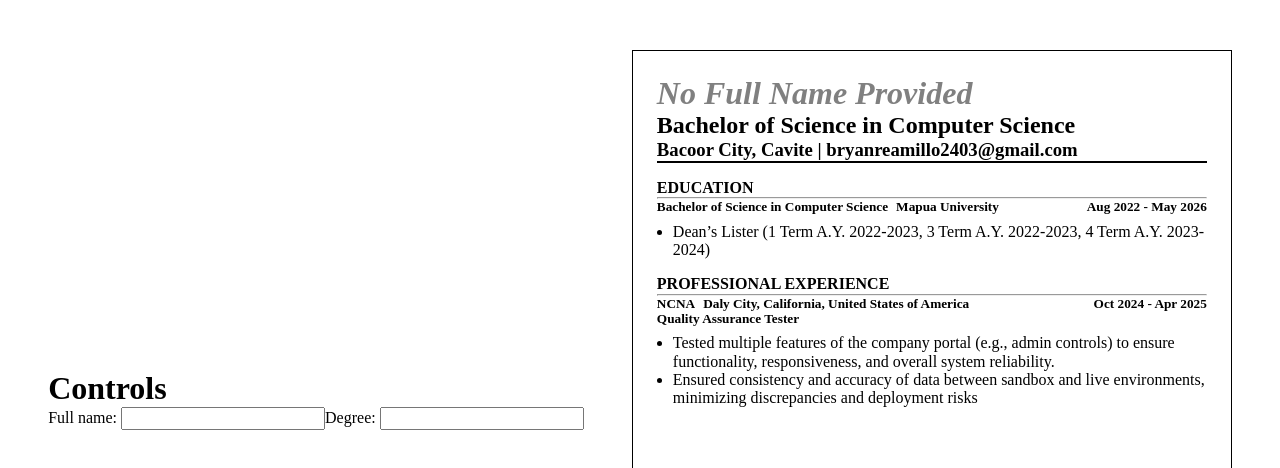
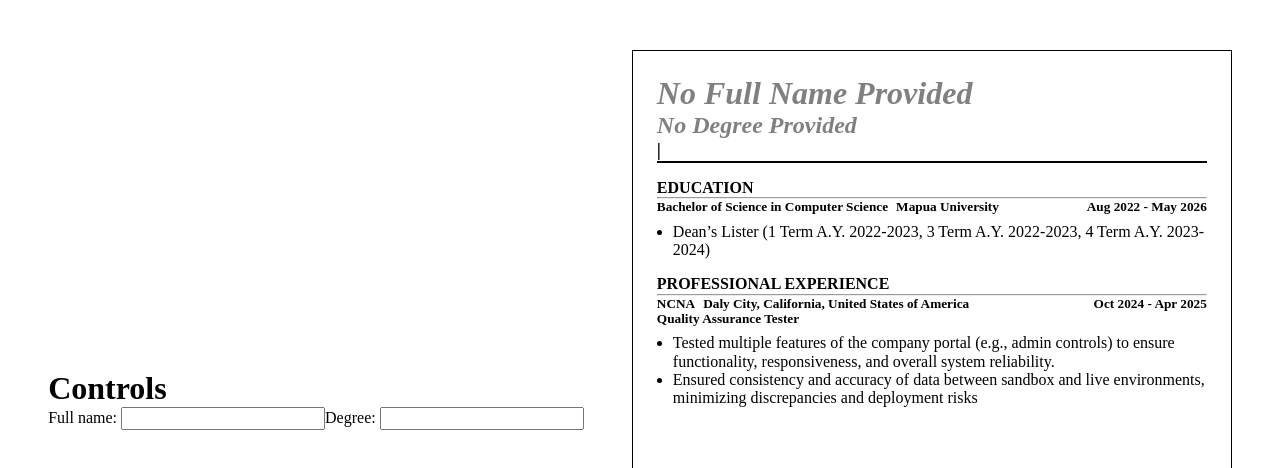
Before and after one commit to Bleu24/CV-Builder, a React (Vite) app: page / in a window 1280 px wide. Shown: the top 468 px of the page. Built offline with nearby package versions, Linux system fonts and the light colour scheme.

Commit message:
feat: pass handler functions to components

```diff
--- a/src/App.jsx
+++ b/src/App.jsx
@@ -6,10 +6,10 @@ import { useState } from "react";
 function App() {
   const initialInfo = {
     fullName: "",
-    telNo: "09275483895",
-    degree: "Bachelor of Science in Computer Science",
-    address: "Bacoor City, Cavite",
-    email: "bryanreamillo2403@gmail.com",
+    telNo: "",
+    degree: "",
+    address: "",
+    email: "",
   };
 
   const [info, setInfo] = useState(initialInfo);
@@ -18,14 +18,18 @@ function App() {
     setInfo({ ...info, fullName: e.target.value });
   const handleDegreeChange = (e) =>
     setInfo({ ...info, degree: e.target.value });
+  const handleAddressChange = (e) =>
+    setInfo({...info, address: e.target.value });
+  const handleEmailChange = (e) =>
+    setInfo({ ...info, email: e.target.value });
 
   return (
     <>
       <Controls
-        // fullName={info.fullName}
-        // degree={info.degree}
         handleFullNameChange={handleFullNameChange}
         handleDegreeChange={handleDegreeChange}
+        handleAddressChange={handleAddressChange}
+        handleEmailChange={handleEmailChange}
       />
       <Page info={info} />
     </>
```
